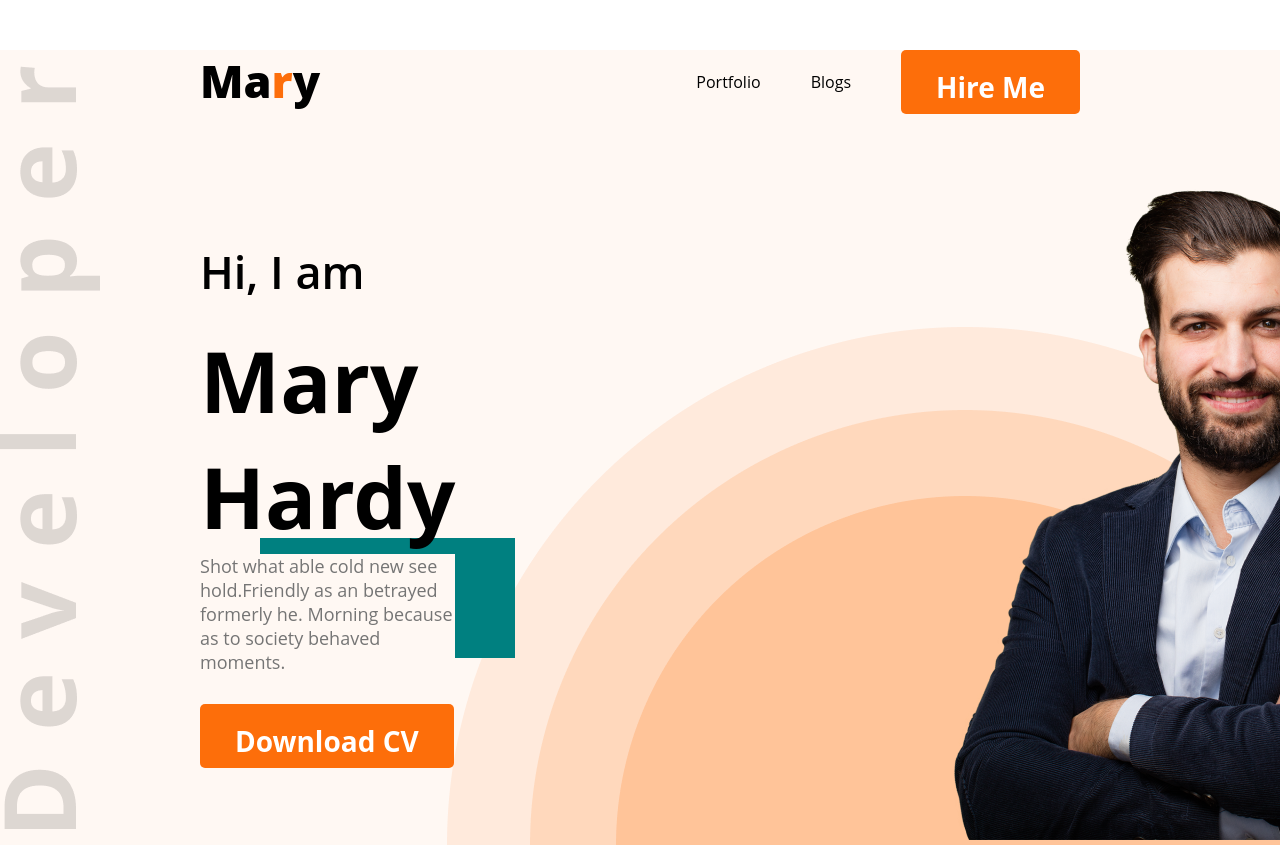
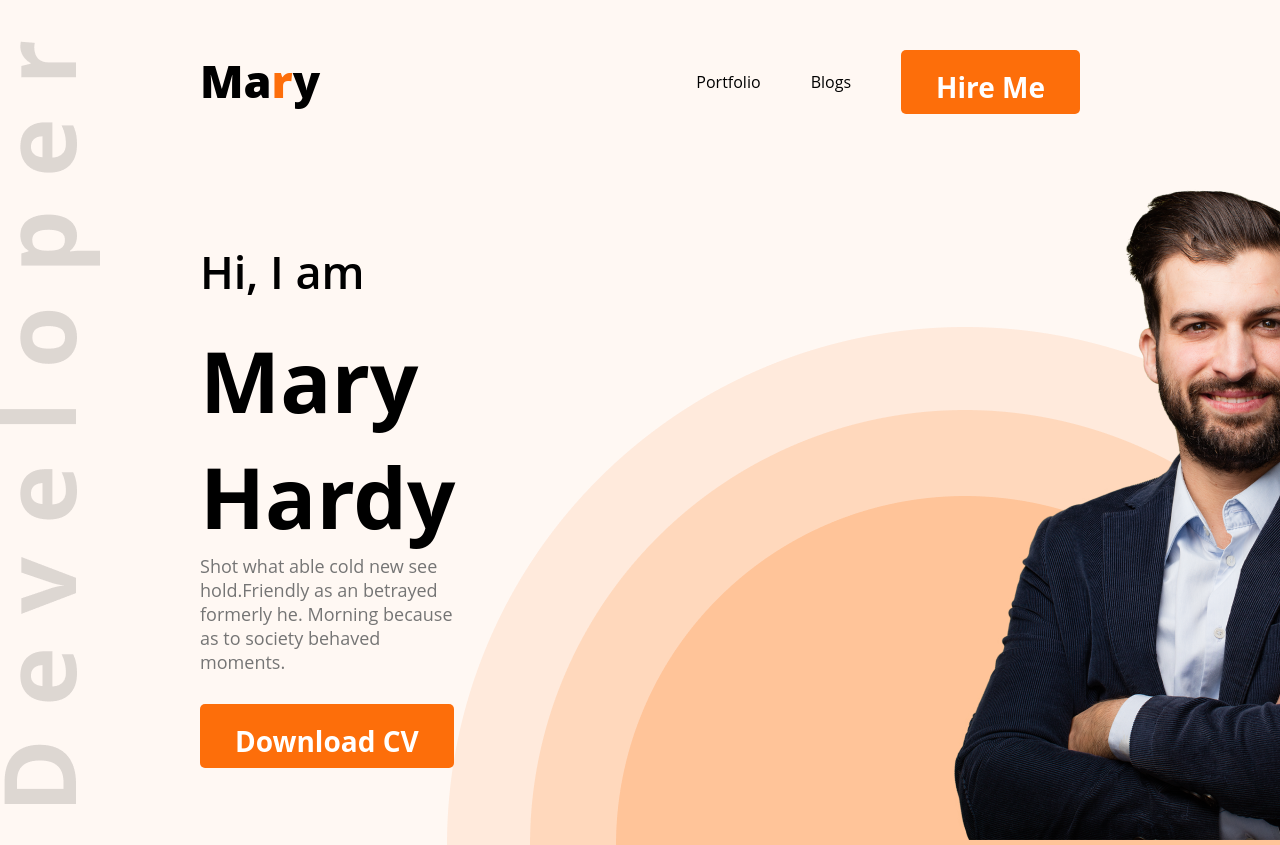
Before and after one commit to AkasDatta/developer-portfolio_me, a plain HTML site: page index.html in a window 1280 px wide. Shown: the top 845 px of the page. Drawn offline with Linux system fonts and the light colour scheme.

Commit message:
fixed navbar

```diff
--- a/styles/portfolio.css
+++ b/styles/portfolio.css
@@ -24,7 +24,6 @@
     background-image: url('../images/header_bg.png'), url('../images/developer.png');
     background-repeat: no-repeat;
     background-position: bottom right, left;
-
 }
 
 
@@ -32,7 +31,7 @@
 nav{
     display: flex;
     justify-content: space-between;
-    margin: 50px 200px;
+    padding: 50px 200px;
 }
 .nav-title{
     font-weight: 800;
@@ -66,7 +65,7 @@ nav li{
     color:#757575;
     font-size: 18px;
     margin-bottom: 30px;
-    box-shadow: 60px -16px teal;
+    /* box-shadow: 60px -16px teal; */
 }
 .hardy_img{
     margin-left: 450px;
```
